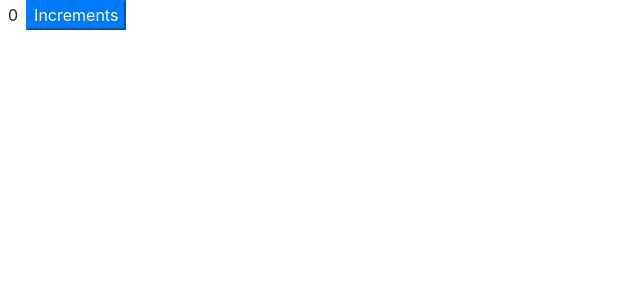
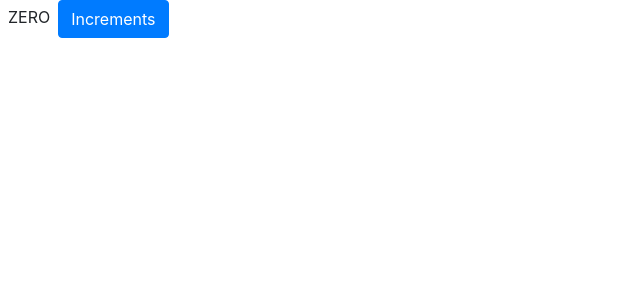
Before and after one commit to masud001/react-practice, a React (Create React App) app: page / in a window 1280 px wide. Shown: the top 300 px of the page, without its empty margins (0-640 px from the left). Built offline with nearby package versions, Linux system fonts and the light colour scheme.

Commit message:
leaason-26 all talk about how to dynamically use state object of a function. and another things is that i know how to use object destructhring in this area

```diff
--- a/src/components/Counter.jsx
+++ b/src/components/Counter.jsx
@@ -7,10 +7,14 @@ class Counter extends Component {
     render() {
         return (
             <React.Fragment>
-                <span className="mx-2 my-3">{this.state.count}</span>
-                <button className="btn-primary">Increments</button>
+                <span className="mx-2 my-3">{this.fonrmatCount()}</span>
+                <button className="btn btn-primary">Increments</button>
             </React.Fragment>
         );
+    }
+    fonrmatCount(){
+        const {count} = this.state;
+        return count === 0 ? <span>ZERO</span> : count;
     }
 }
 
```
